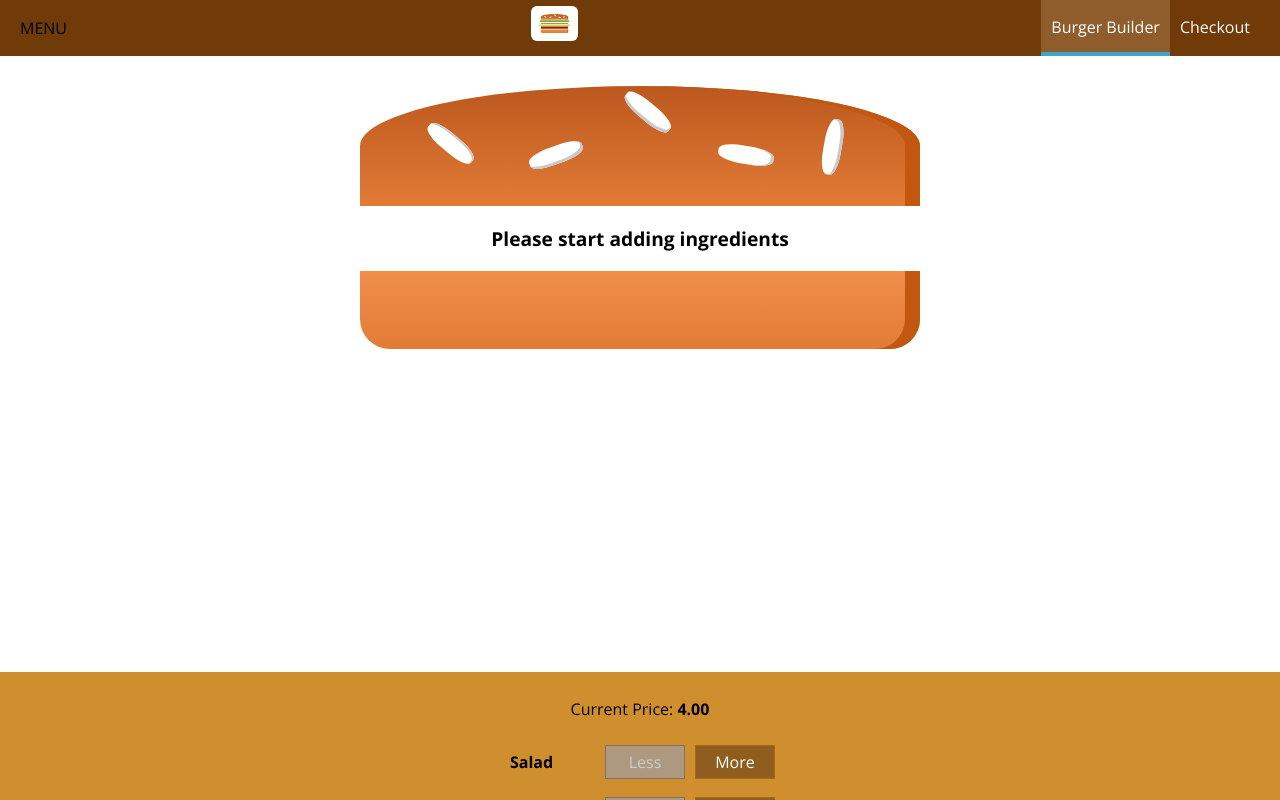
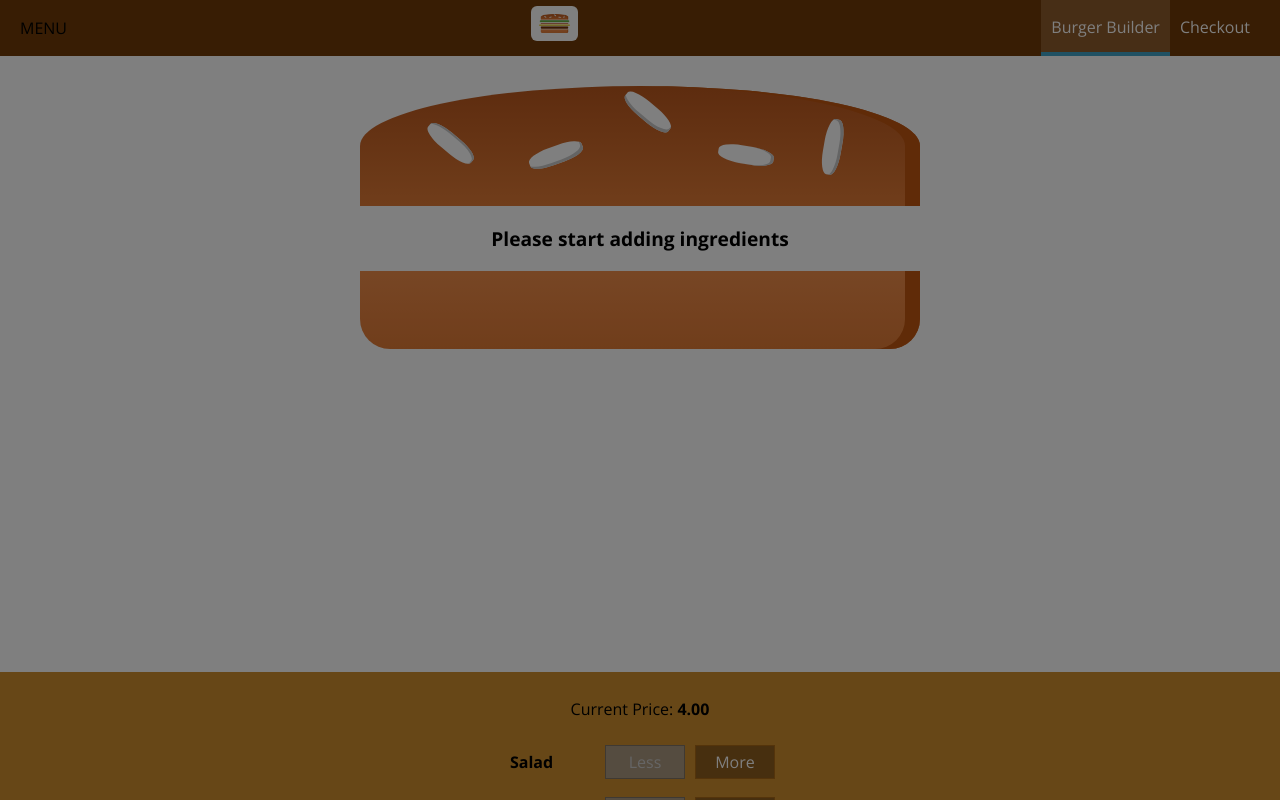
Before and after one commit to JDLembongNation/Burger-React, a React (Create React App) app: page / in a window 1280 px wide. Shown: the top 800 px of the page. Built offline with nearby package versions, Linux system fonts and the light colour scheme.

Commit message:
Backdrop Updates

```diff
--- a/src/components/Layout/Layout.js
+++ b/src/components/Layout/Layout.js
@@ -1,17 +1,31 @@
-import React from 'react';
+import React, {Component} from 'react';
 import Auxillary from '../../hoc/Auxillary';
 import classes from '../Layout/Layout.module.css';
 import Toolbar from '../Navigation/Toolbar/Toolbar';
 import SideDrawer from '../Navigation/SideDrawer/SideDrawer';
 
-const layout = (props) => (
+class Layout extends Component{
+
+    state = {
+        showSideDrawer: true
+    }
+
+    sideDrawerClosedHandler = () => {
+        this.setState({showSideDrawer: false});
+    }
+
+
+    render(){
+        return(
             <Auxillary>
                 <Toolbar />
-        <SideDrawer />
+                <SideDrawer closed={this.sideDrawerClosedHandler} open={this.state.showSideDrawer} />
                 <main className={classes.Content}>
-            {props.children}
+                    {this.props.children}
                 </main>
             </Auxillary>
         );
+    }
+}
 
-export default layout;
+export default Layout;
--- a/src/components/Navigation/SideDrawer/SideDrawer.js
+++ b/src/components/Navigation/SideDrawer/SideDrawer.js
@@ -3,11 +3,18 @@ import React from 'react';
 import Logo from '../../Logo/Logo';
 import NavigationItems from '../NavigationItems/NavigationItems';
 import classes from './SideDrawer.module.css';
+import BackDrop from '../../UI/Backdrop/Backdrop';
+import Auxillary from '../../../hoc/Auxillary';
 
 const sideDrawer = (props) => {
-
+    let attachedClasses = [classes.SideDrawer, classes.Close];
+    if (props.open) {
+        attachedClasses = [classes.SideDrawer, classes.Open];
+    }
     return(
-        <div className={classes.SideDrawer}>
+        <Auxillary>
+            <BackDrop show={props.open} clicked={props.closed}/>
+            <div className={attachedClasses.join(' ')}>
                 <div className={classes.Logo}>
                     <Logo />
                 </div>
@@ -15,6 +22,7 @@ const sideDrawer = (props) => {
                     <NavigationItems />
                 </nav>
             </div>
+        </Auxillary>
     );
 }
 
--- a/src/components/UI/Backdrop/Backdrop.js
+++ b/src/components/UI/Backdrop/Backdrop.js
@@ -2,7 +2,7 @@ import React from 'react';
 import classes from './Backdrop.module.css';
 
 const backdrop = (props) => (
-    props.show ? <div className={classes.Backdrop} onClick={props.modalClosed}></div> : null
+    props.show ? <div className={classes.Backdrop} onClick={props.clicked}></div> : null
 )
 
 export default backdrop;
--- a/src/components/UI/Modal/Modal.js
+++ b/src/components/UI/Modal/Modal.js
@@ -5,7 +5,7 @@ import Backdrop from '../Backdrop/Backdrop';
 
 const modal = (props) => (
     <Auxillary>
-        <Backdrop show={props.show} modalClosed={props.modalClosed} />
+        <Backdrop show={props.show} clicked={props.modalClosed} />
     <div className={classes.Modal}
         style={{
             transform: props.show ? 'translateY(0)' : 'translateY(-100vh)',
```
Lines whose indentation alone changed are shown as unchanged.
